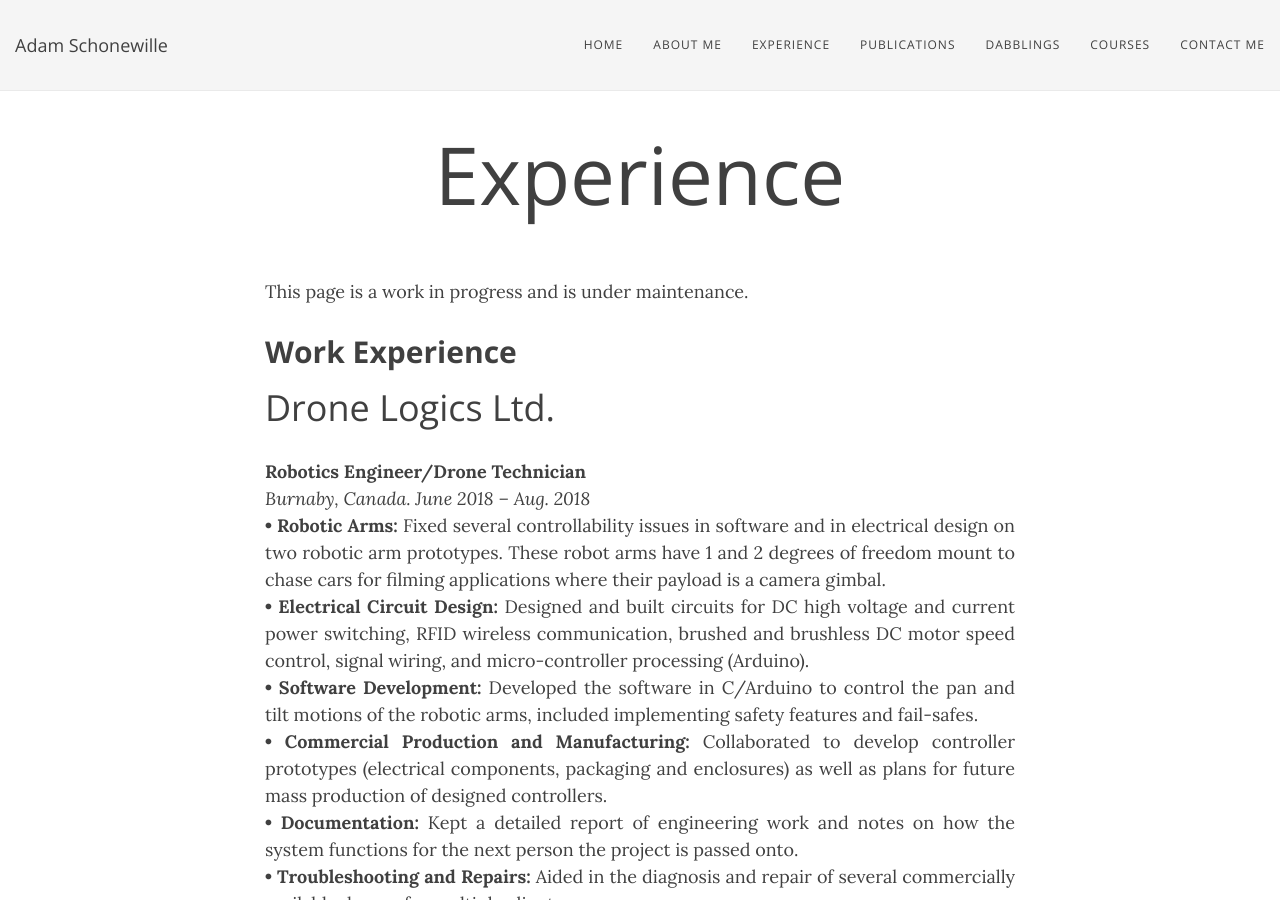
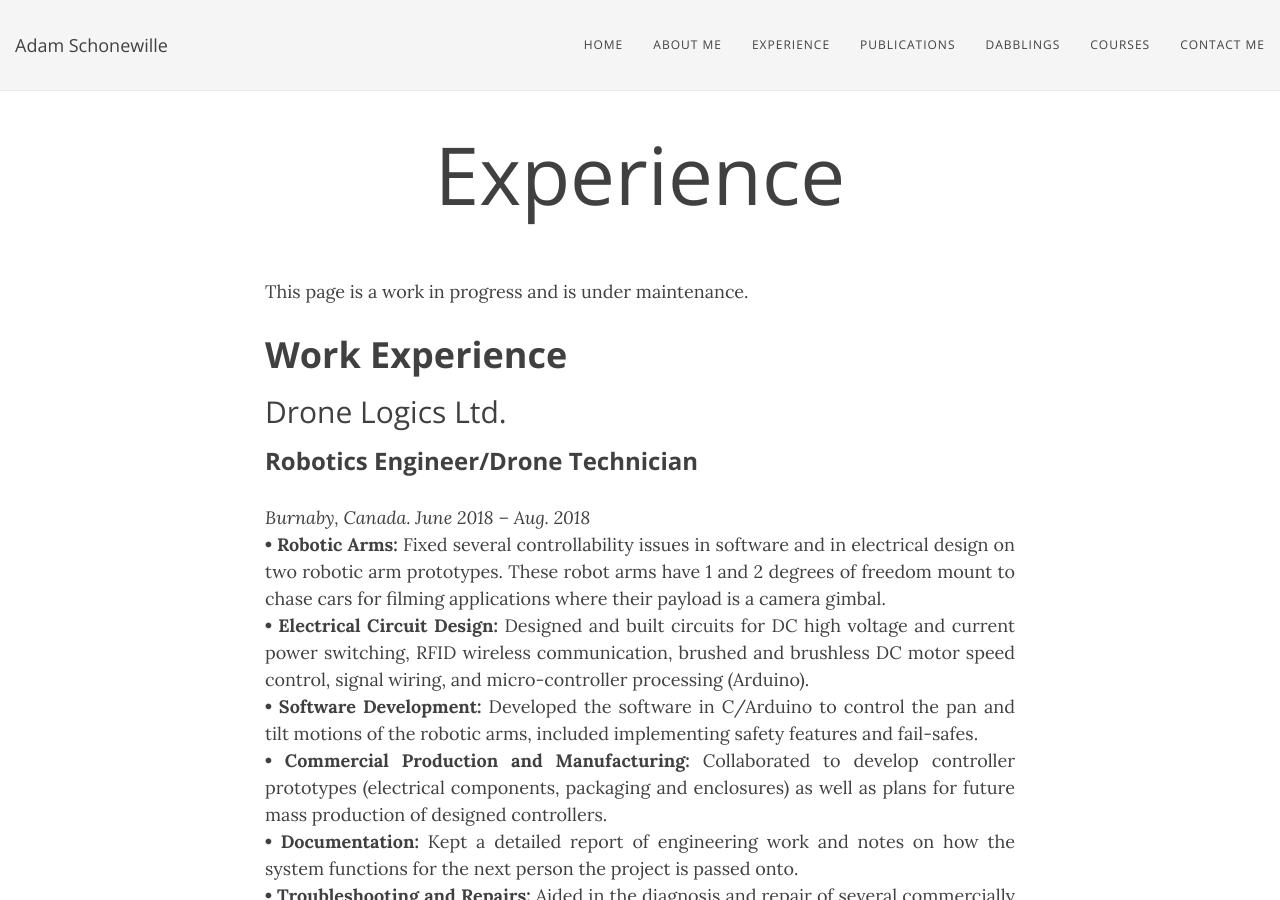
Before and after one commit to adamschonewille/adamschonewille.github.io, a Jekyll site: the page built from experience.md, in a window 1280 px wide and 900 px high. Built offline with Jekyll 4.4.1, drawn with Linux system fonts in a browser that asks for light colours; nearby versions of some CDN libraries.

Commit message:
Formatting titles and bold of captions

```diff
--- a/experience.md
+++ b/experience.md
@@ -4,10 +4,10 @@ title: Experience
 subtitle:
 ---
 This page is a work in progress and is under maintenance.
-## **Work Experience**
+# **Work Experience**
 
-# Drone Logics Ltd.<br/>
-**Robotics Engineer/Drone Technician**<br/>
+## Drone Logics Ltd.<br/>
+### **Robotics Engineer/Drone Technician**<br/>
 *Burnaby, Canada.     June 2018 – Aug. 2018*<br/>
 **• Robotic Arms:** Fixed several controllability issues in software and in electrical design on two robotic arm prototypes. These robot
 arms have 1 and 2 degrees of freedom mount to chase cars for filming applications where their payload is a camera gimbal.<br/>
@@ -17,8 +17,8 @@ arms have 1 and 2 degrees of freedom mount to chase cars for filming application
 **• Documentation:** Kept a detailed report of engineering work and notes on how the system functions for the next person the project is passed onto.<br/>
 **• Troubleshooting and Repairs:** Aided in the diagnosis and repair of several commercially available drones for multiple clients.<br/><br/>
 
-# University of British Columbia – Faculty of Applied Science<br/>
-**Robotics Teaching Assistant**<br/>
+## University of British Columbia – Faculty of Applied Science<br/>
+### **Robotics Teaching Assistant**<br/>
 *Vancouver, Canada.     May 2018 – Aug. 2018*<br/>
 **About:** The ENPH 253 summer course is a rigorous 4 month course where students design, fabricate, and test prototype autonomous robots to compete against their peers in a competition at a end of course. Students design and build their own motor controller circuits, filters, IR detection circuits, power distribution circuits, as well as constructing everything from the robots chassis to wheels and appendages. Students have access to a variety of tools and materials, utilizing a water jet cutter, laser cutter, 3D printers, drill press, mills, lathe, and power tools to build their robots.<br/>
 
@@ -26,8 +26,8 @@ arms have 1 and 2 degrees of freedom mount to chase cars for filming application
 **• Mechatronics projects:** Miscellaneous projects the instructor outsourced to me. These included making IR beacons, a RFID tag door opener, and the electronics of the competition surface.<br/>
 **• Teaching and Advising:** Commented on students mechanical designs and provided insight. Helped students brainstorm solutions to their mechanical design problems. Provided suggestions to electrical circuit design to reduce noise and enhance performance.<br/>
 
-# NORAM Engineering and Constructors Ltd. – Electrochemical Group<br/>
-**Mechanical Engineer Co-op**<br/>
+## NORAM Engineering and Constructors Ltd. – Electrochemical Group<br/>
+### **Mechanical Engineer Co-op**<br/>
 *Vancouver, Canada.     May 2017 – Aug. 2017*<br/>
 **About:** NORAM is a Vancouver-based company that develops, engineers, and commercializes technologies and equipment packages for the chemical, pulp and paper, minerals processing and electrochemical sectors. They also work with early-stage technology companies providing engineering design and fabrication support, as well as giving advice in technology commercialization.<br/>
 **• Mechanical Design:** Worked within the Electrochemical group as a mechanical engineer co-op. Gained practical experience in mechanical design, SolidWorks modeling, prototyping, piping, structural mechanics, fluid dynamics and heat transfer.<br/>
@@ -35,15 +35,15 @@ arms have 1 and 2 degrees of freedom mount to chase cars for filming application
 **• Documentation:** Wrote reports to send to clients, documented prototype progress, and kept a detailed logbook of research and
 development experiments.<br/>
 
-## **Research Experience**
+# **Research Experience**
 
-# University of Toronto – Department of Mechanical and Industrial Engineering<br/>
-**Microrobotics Graduate Research Position with Dr. Eric Diller,**<br/>
+## University of Toronto – Department of Mechanical and Industrial Engineering<br/>
+### **Microrobotics Graduate Research Position with Dr. Eric Diller,**<br/>
 *Toronto, Canada.     Sept. 2018 – present*<br/>
 <br/>
 
-# Laser Zentrum Hannover e.V. – Laser Micromachining Group<br/>
-**Additive Manufacturing Research Position with Dr. Kotaro Obata and Arndt Hohnholz,**<br/>
+## Laser Zentrum Hannover e.V. – Laser Micromachining Group<br/>
+### **Additive Manufacturing Research Position with Dr. Kotaro Obata and Arndt Hohnholz,**<br/>
 *Hannover, Germany.     May 2016 – Dec. 2016*<br/>
 **About:** Laser Zentrum Hannover is a research institute supported by the Lower Saxony Ministry for Economics, Labour and Transport, and is devoted to the selfless promotion of applied research in the field of laser technology and optics.<br/>
 
@@ -53,8 +53,8 @@ PDMS and micro-fluidics as well as micro-stereolithography with unique polymers
 **• Safety Training:** Trained for Laser Safety as working environment included optics and hazardous lasers. Trained and worked with
 toxic and combustible chemicals.<br/><br/>
 
-# University of British Columbia – Department of Chemistry and Physics<br/>
-**Technical Undergraduate Research Assistant for Dr. Takamasa Momose,**<br/>
+## University of British Columbia – Department of Chemistry and Physics<br/>
+### **Technical Undergraduate Research Assistant for Dr. Takamasa Momose,**<br/>
 *Vancouver, Canada.     Jan. 2015 - Apr. 2015*<br/>
 **About:** Worked in Dr. Takamasa Momose’s lab conducting research on the physics and chemistry of extremely cold molecules and
 atoms. The lab contains various operational apparatuses including Zeeman and Stark decelerators, counter rotating nozzles, and a
```
Also changed, not shown: pub.md (+1 -1 lines).
